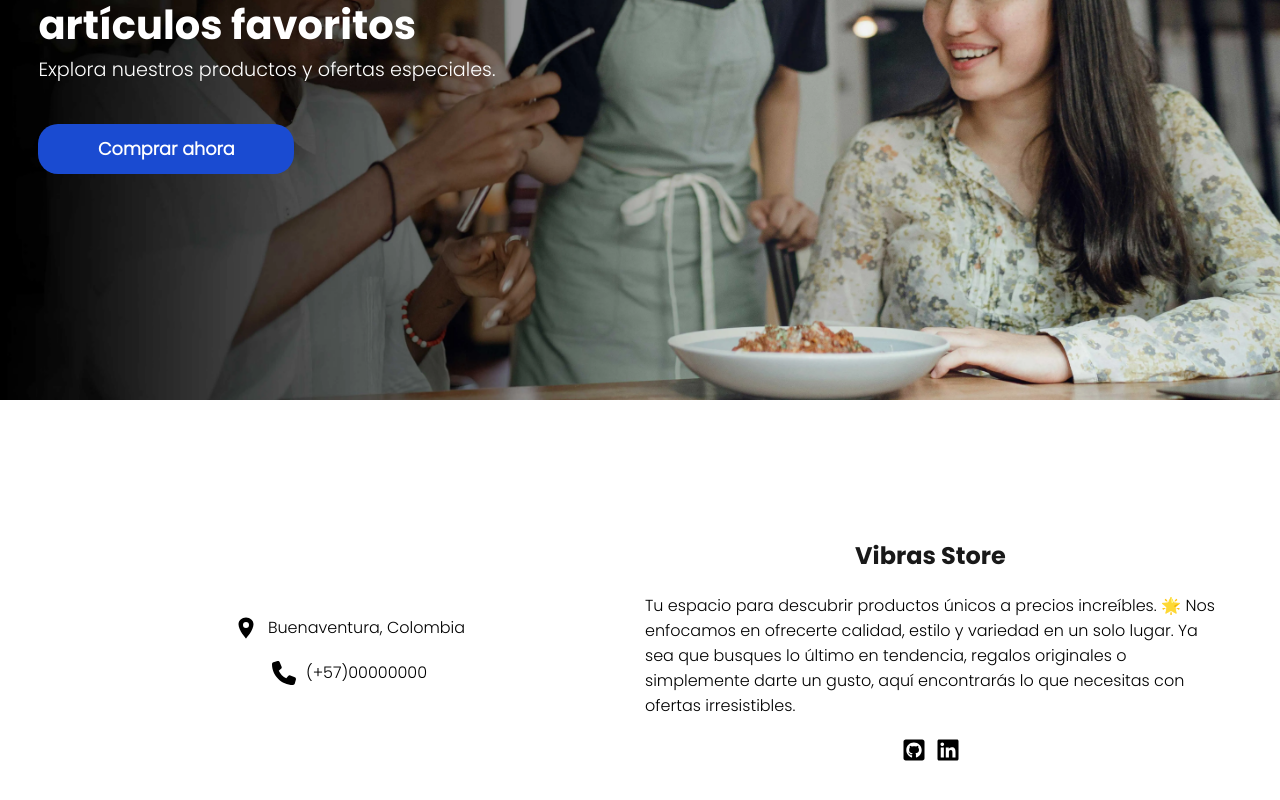
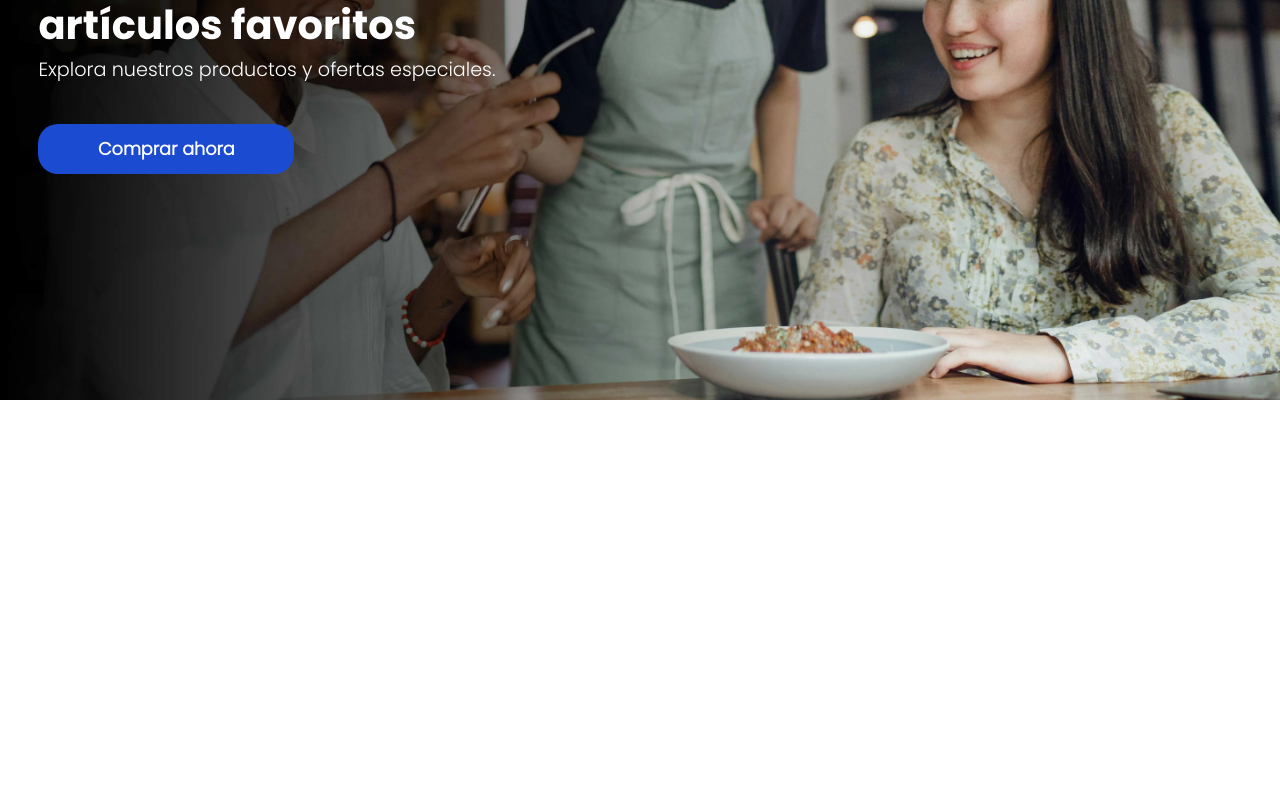
Before and after one commit to YonierGM/vibras-store-frontend, a React (Vite) app: page / in a window 1280 px wide. Shown: the part 400-1200 px from the top of the page. After the commit the page ends 880 px from the top, so only its background shows below. Built offline with nearby package versions, Linux system fonts and the light colour scheme.

Commit message:
sin footer

```diff
--- a/src/App.css
+++ b/src/App.css
@@ -7,10 +7,3 @@
 .HeaderLayout {
   width: 100%;
 }
-
-.FooterLayout {
-  height: 500px;
-  display: flex;
-  justify-content: center;
-  align-items: center;
-}
--- a/src/App.jsx
+++ b/src/App.jsx
@@ -29,9 +29,6 @@ function App() {
                 <Route path="/product/:id" element={<ProductDetail />}></Route>
               </Routes>
             </div>
-            <div className="FooterLayout">
-              <Footer />
-            </div>
           </BrowserRouter>
         </CartProvider>
       </section>
```
